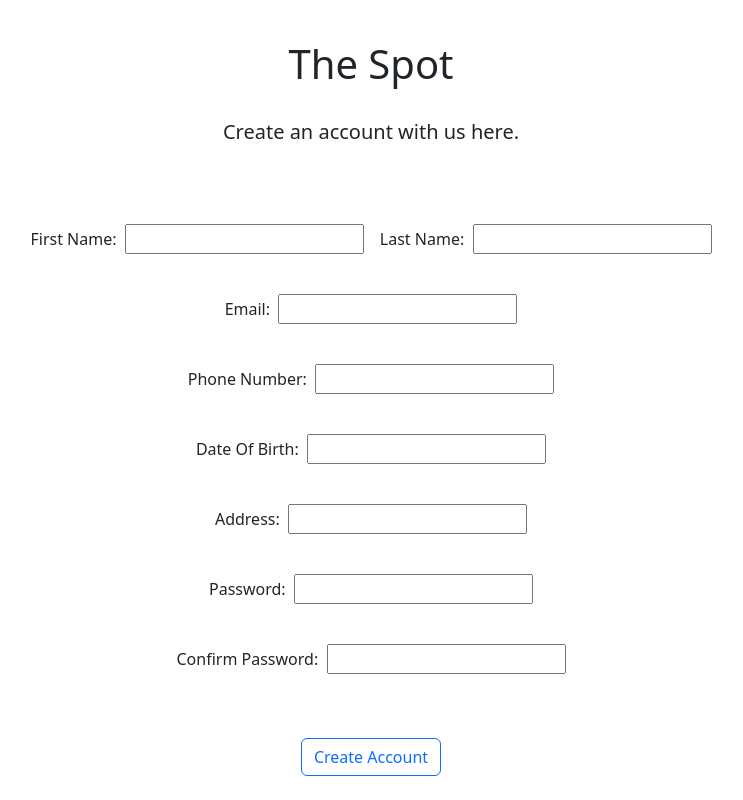
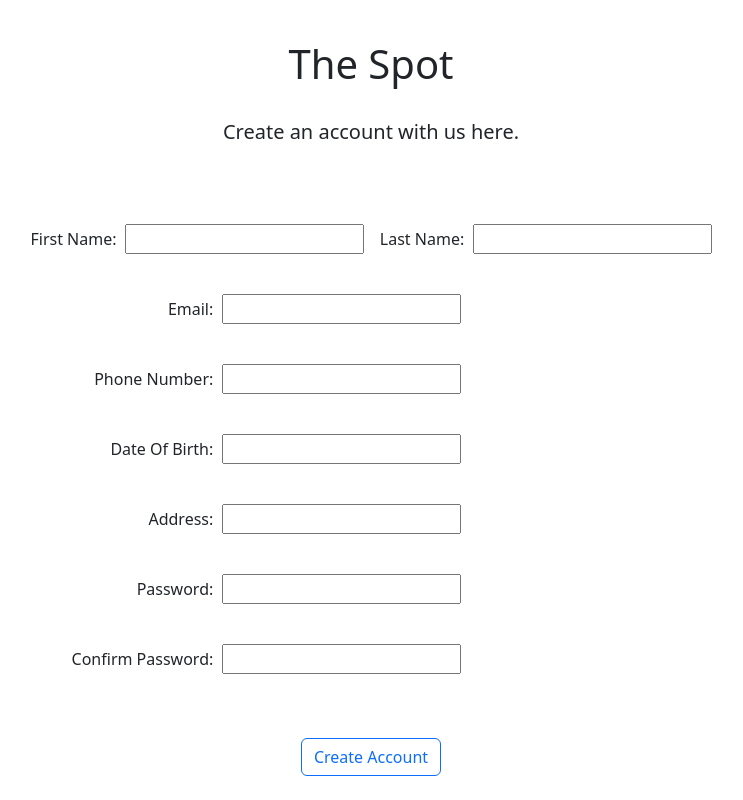
Before and after one commit to TannerMarthaler/CSCI313GroupProject, an Angular app: page / in a window 1280 px wide. Shown: the whole page, without its empty margins (269-1012 px from the left). Built offline with nearby package versions, Linux system fonts and the light colour scheme.

Commit message:
center align register page

```diff
--- a/src/app/register/register.component.css
+++ b/src/app/register/register.component.css
@@ -4,13 +4,17 @@
 }
 
 .body{
-    text-align:center;
+    text-align:right;
 }
 
 .inputs{
-    text-align:center;
+    margin-right:43%;
 }
 
 .name-inputs{
     text-align:center;
 }
+
+.page{
+    text-align:center;
+}
--- a/src/app/register/register.component.html
+++ b/src/app/register/register.component.html
@@ -46,6 +46,6 @@
             </p>
         </div>
         <br><br>
-        <button type="button" class="btn btn-outline-primary">Create Account</button>
     </div>
+    <button type="button" class="btn btn-outline-primary">Create Account</button>
 </div>
```
